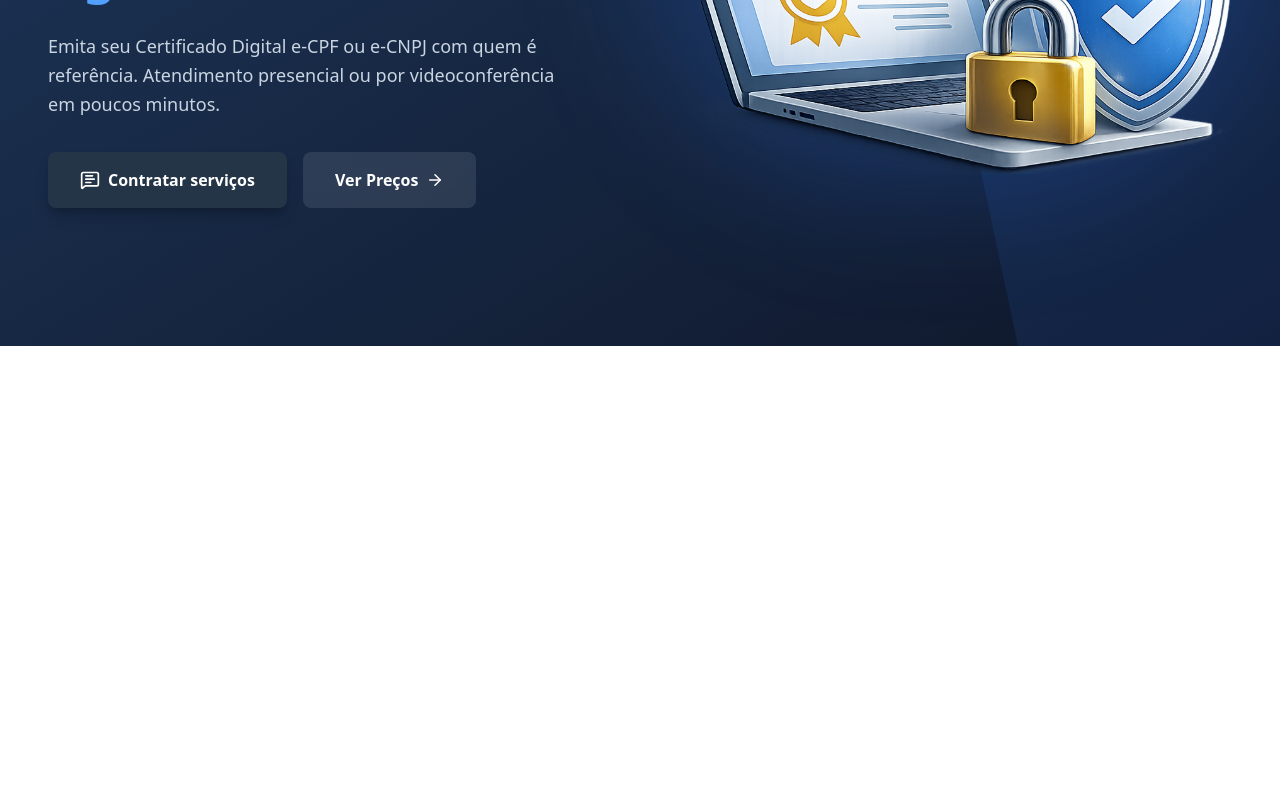
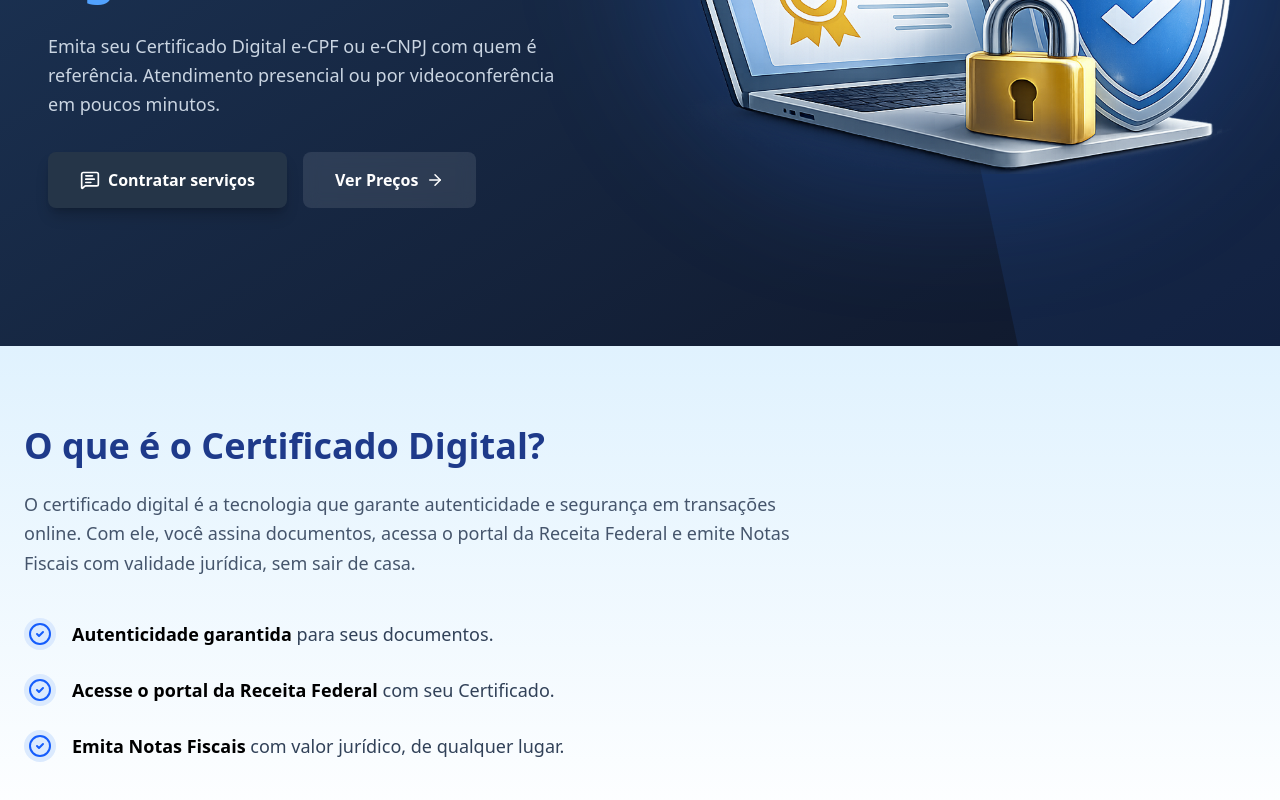
Before and after one commit to jpmacielprado/Landing_MPrime, a React (Vite) app: page / in a window 1280 px wide. Shown: the part 454-1254 px from the top of the page. Before the commit the page ends 800 px from the top, so only its background shows below. Built offline with nearby package versions, Linux system fonts and the light colour scheme.

Commit message:
about.tsx criado

```diff
--- /dev/null
+++ b/src/components/About.tsx
@@ -0,0 +1,56 @@
+import React from 'react';
+import { CheckCircle2 } from 'lucide-react';
+
+const About: React.FC = () => {
+    return (
+        <section className="py-20 bg-linear-to-b from-[#e0f2fe] to-white">
+            <div className="container mx-auto px-6">
+                <div className="max-w-3xl">
+                    {/* Título Principal */}
+                    <h2 className="text-3xl md:text-4xl font-bold text-[#1e3a8a] mb-6">
+                        O que é o Certificado Digital?
+                    </h2>
+
+                    {/* Descrição em parágrafo */}
+                    <p className="text-lg text-slate-600 leading-relaxed mb-10">
+                        O certificado digital é a tecnologia que garante autenticidade e segurança em
+                        transações online. Com ele, você assina documentos, acessa o portal da Receita
+                        Federal e emite Notas Fiscais com validade jurídica, sem sair de casa.
+                    </p>
+
+                    {/* Lista de Benefícios */}
+                    <ul className="space-y-6">
+                        <li className="flex items-center gap-4">
+                            <div className="bg-blue-100 p-1 rounded-full">
+                                <CheckCircle2 className="text-blue-600 w-6 h-6" />
+                            </div>
+                            <p className="text-lg text-slate-700">
+                                <span className="font-bold text-black">Autenticidade garantida</span> para seus documentos.
+                            </p>
+                        </li>
+
+                        <li className="flex items-center gap-4">
+                            <div className="bg-blue-100 p-1 rounded-full">
+                                <CheckCircle2 className="text-blue-600 w-6 h-6" />
+                            </div>
+                            <p className="text-lg text-slate-700">
+                                <span className="font-bold text-black">Acesse o portal da Receita Federal</span> com seu Certificado.
+                            </p>
+                        </li>
+
+                        <li className="flex items-center gap-4">
+                            <div className="bg-blue-100 p-1 rounded-full">
+                                <CheckCircle2 className="text-blue-600 w-6 h-6" />
+                            </div>
+                            <p className="text-lg text-slate-700">
+                                <span className="font-bold text-black">Emita Notas Fiscais</span> com valor jurídico, de qualquer lugar.
+                            </p>
+                        </li>
+                    </ul>
+                </div>
+            </div>
+        </section>
+    );
+};
+
+export default About;
--- a/src/components/Hero.tsx
+++ b/src/components/Hero.tsx
@@ -27,6 +27,7 @@ const Hero: React.FC = () => {
                     <div className="flex flex-col sm:flex-row gap-4">
                         <a
                             href="https://wa.me/seunumeroaqui"
+                            target="_blank"
                             className="flex items-center justify-center gap-2 bg-[#253548] hover:bg-[#1e2a3a] px-8 py-4 rounded-lg font-bold text-white transition-all transform hover:scale-101 shadow-lg shadow-black/20"
                         >
                             <MessageSquareText size={20} />
--- a/src/pages/Landing.tsx
+++ b/src/pages/Landing.tsx
@@ -1,11 +1,13 @@
 import React from 'react';
 import Hero from '../components/Hero';
+import About from '../components/About';
 
 const Landing: React.FC = () => {
   return (
     <div className="min-h-screen w-full bg-white">
       <main>
         <Hero />
+        <About />
       </main>
 
       {/* 5. Rodapé */}
```
